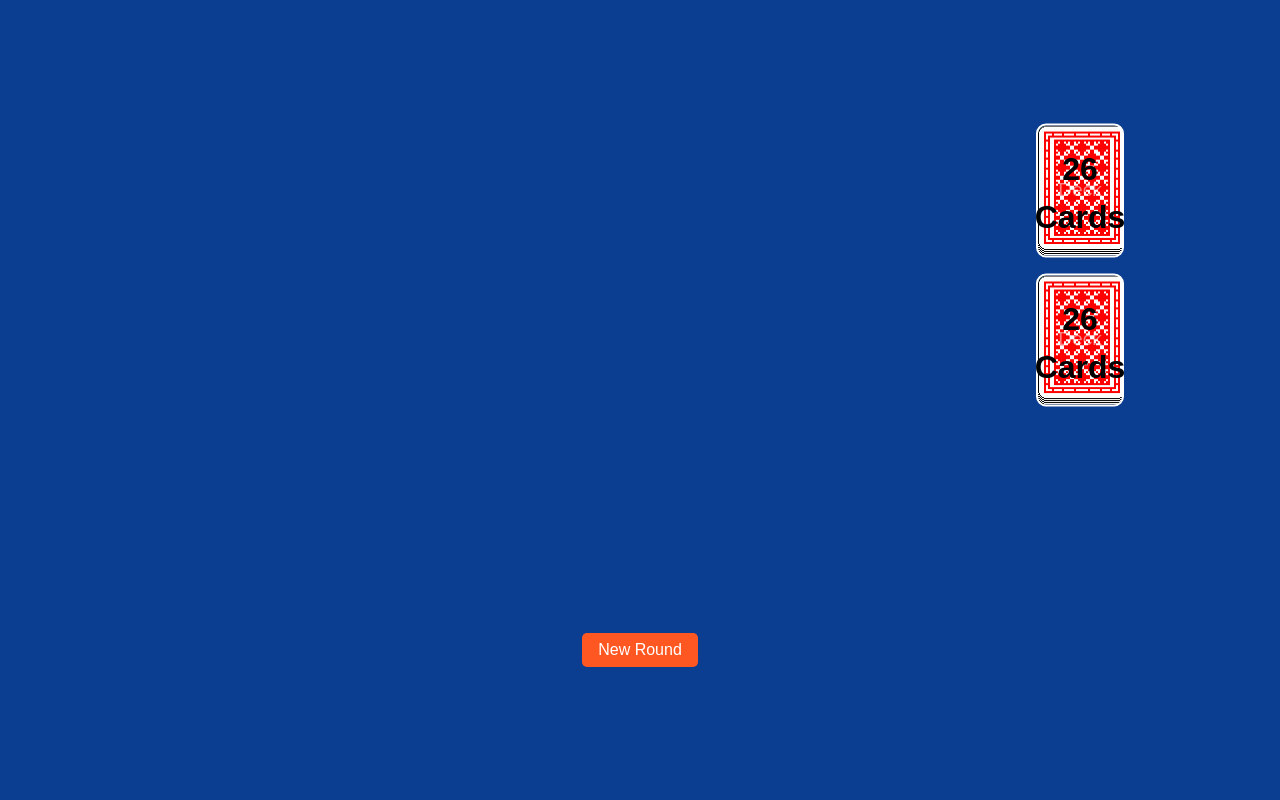
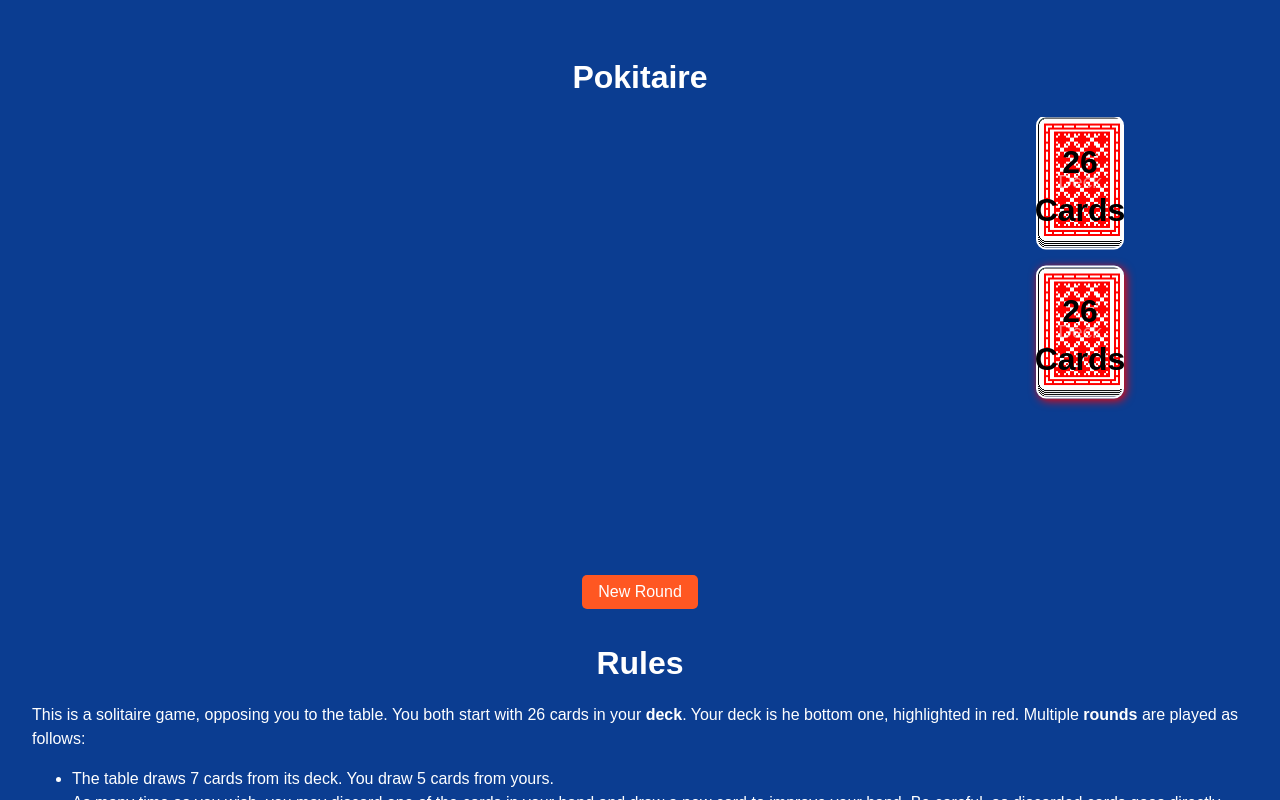
Before and after one commit to PoustouFlan/Pokitaire, a React (Vite) app: page / in a window 1280 px wide. Built offline with nearby package versions, Linux system fonts and the light colour scheme.

Commit message:
components: add rules

```diff
--- a/src/App.tsx
+++ b/src/App.tsx
@@ -4,8 +4,10 @@ import { createDeck, dealCards, shuffled } from "./utils/deckUtils";
 import { Card, Rank, Suit } from "./components/Card";
 import { Board, BoardComponent } from "./components/Board";
 import { compareEval, evaluatePokerHand, extractBestHand } from "./utils/pokerUtils";
-import {DeckContentComponent} from './components/DeckContent';
-import {Amogus} from './components/Amogus';
+import { DeckContentComponent } from './components/DeckContent';
+import { Amogus } from './components/Amogus';
+import { Rules } from './components/Rules';
+
 
 function App() {
     const values: Rank[] = ['2', '3', '4', '5', '6', '7', '8', '9', '10', 'J', 'Q', 'K', 'A'];
@@ -152,7 +154,7 @@ function App() {
     }
 
     return (
-        <>
+        <div className="page">
             {gamePhase === 'win' && (
                 <div className="end-screen">
                     <h1>You Win! 🎉</h1>
@@ -167,6 +169,7 @@ function App() {
             )}
             {gamePhase !== 'win' && gamePhase !== 'lose' && (
                 <>
+                    <h1>Pokitaire</h1>
                     <BoardComponent
                         playerDeck={board.playerDeck}
                         tableDeck={board.tableDeck}
@@ -184,6 +187,7 @@ function App() {
                     {gamePhase === 'play' && (
                         <button onClick={startRound}>New Round</button>
                     )}
+                    <Rules/>
                 </>
             )}
 
@@ -194,7 +198,7 @@ function App() {
                     playerHand={board.playerHand.cards}
                     onClose={toggleDeckPopup}/>
             )}
-        </>
+        </div>
     );
 }
 
--- a/src/components/Board.tsx
+++ b/src/components/Board.tsx
@@ -36,7 +36,9 @@ export const BoardComponent: React.FC<BoardProps> = ({
             </div>
             <div className="decks">
                 <DeckComponent {...tableDeck} />
-                <DeckComponent cards={playerDeck.cards} onClick={onDeckClick}/>
+                <div className="in-hand">
+                    <DeckComponent cards={playerDeck.cards} onClick={onDeckClick}/>
+                </div>
             </div>
         </div>
     );
--- /dev/null
+++ b/src/components/Rules.tsx
@@ -0,0 +1,62 @@
+import React from 'react';
+
+export const Rules: React.FC = () => {
+    return (
+        <>
+            <h1>Rules</h1>
+            <div>
+            <div className="rules">
+                This is a solitaire game, opposing you to the table.
+                You both start with 26 cards in your <b>deck</b>.
+                Your deck is he bottom one, highlighted in red.
+                Multiple <b>rounds</b> are played as follows:
+
+                <ul>
+                    <li>The table draws 7 cards from its deck.
+                        You draw 5 cards from yours.</li>
+                    <li>As many time as you wish, you may discard one of the
+                        cards in your hand and draw a new card to improve your
+                        hand. Be careful, as discarded cards goes directly
+                        into the table's deck</li>
+                    <li>When you feel comfortable with your hand, you can
+                        then hit <b>reveal</b>.
+                        The table will then chose 5 cards from its hand,
+                        making the best Poker hand it can.</li>
+                    <li>The player having the best Poker hand gets to take
+                        all of the opponent cards into his deck.</li>
+                    <li>In the event of a tie, both players gets to take
+                        the opponent's cards into his deck.</li>
+                </ul>
+
+                You may click on your deck to reveal what information you
+                have about the cards.
+                Cards you have in your hand are highlighted.
+                Cards you may know are in your deck are shown.
+                Cards you may know are in the table's deck are absent.
+                Cards you have no sufficient information about are shown face down.<br/>
+
+                First player to get all 52 cards in his deck wins.
+                Good luck!
+            </div>
+            <h2>Poker Hands</h2>
+            <div className="rules">
+                Memo about Poker hands ranking, from strongest to weakest:
+                <ol>
+                    <li><b>Straight Flush</b>: 5 cards of same suit in sequential order</li>
+                    <li><b>Four of a Kind</b>: 4 cards of same rank</li>
+                    <li><b>Full House</b>: Combination of Three of a Kind and a Pair in the same hand</li>
+                    <li><b>Flush</b>: 5 cards of the same suit, in any order</li>
+                    <li><b>Straight</b>: 5 cards in sequential order, of any suit</li>
+                    <li><b>Three of a Kind</b>: Any 3 cards of same rank</li>
+                    <li><b>Two Pairs</b>: Two different pairs in the same hand</li>
+                    <li><b>Pair</b>: Any 2 cards of same rank</li>
+                    <li><b>High Card</b>: Anything else.</li>
+                </ol>
+
+                In the event of a tie, hands are decided by the rank of the cards,
+                Ace being the highest card and 2 the lowest.
+            </div>
+            </div>
+        </>
+    );
+};
--- a/src/index.css
+++ b/src/index.css
@@ -13,18 +13,30 @@
   -moz-osx-font-smoothing: grayscale;
 }
 
+.page {
+  display: flex;
+  flex-direction: column;
+  align-items: center;
+  justify-content: center;
+}
+
 /* Global Styles */
+html, body {
+  margin: 0;
+  padding: 0;
+  height: 100%;
+  overflow: auto;
+}
+
 body {
   margin: 0;
   padding: 0;
   font-family: 'Arial', sans-serif;
   background-color: #0b3d91;
   color: #fff;
-  display: flex;
   justify-content: center;
   align-items: center;
   height: 100vh;
-  overflow: hidden;
 }
 
 
@@ -111,14 +123,17 @@ button:hover {
 }
 
 
-
 .game-board {
   display: flex;
+  overflow:auto;
   flex-direction: column;
   align-items: center;
   position: relative;
   width: 1000px;
-  height: 500px;
+  max-width: 100%;
+  height: 450px;
+  max-height: 90vh;
+  box-sizing: border-box;
 }
 
 .side {
@@ -325,3 +340,7 @@ button:hover {
   transform: translateX(200%);
   transition-delay: 300ms;
 }
+
+.rules {
+    text-align: left;
+}
```
Also changed, not shown: src/utils/game.ts (added).
